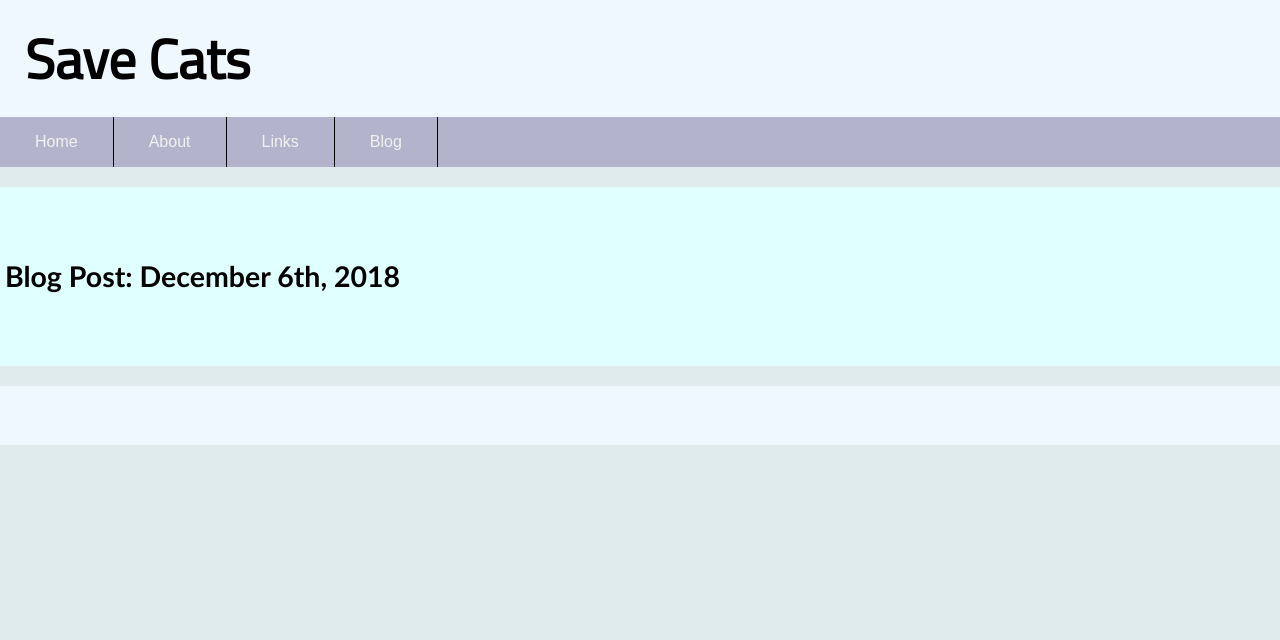
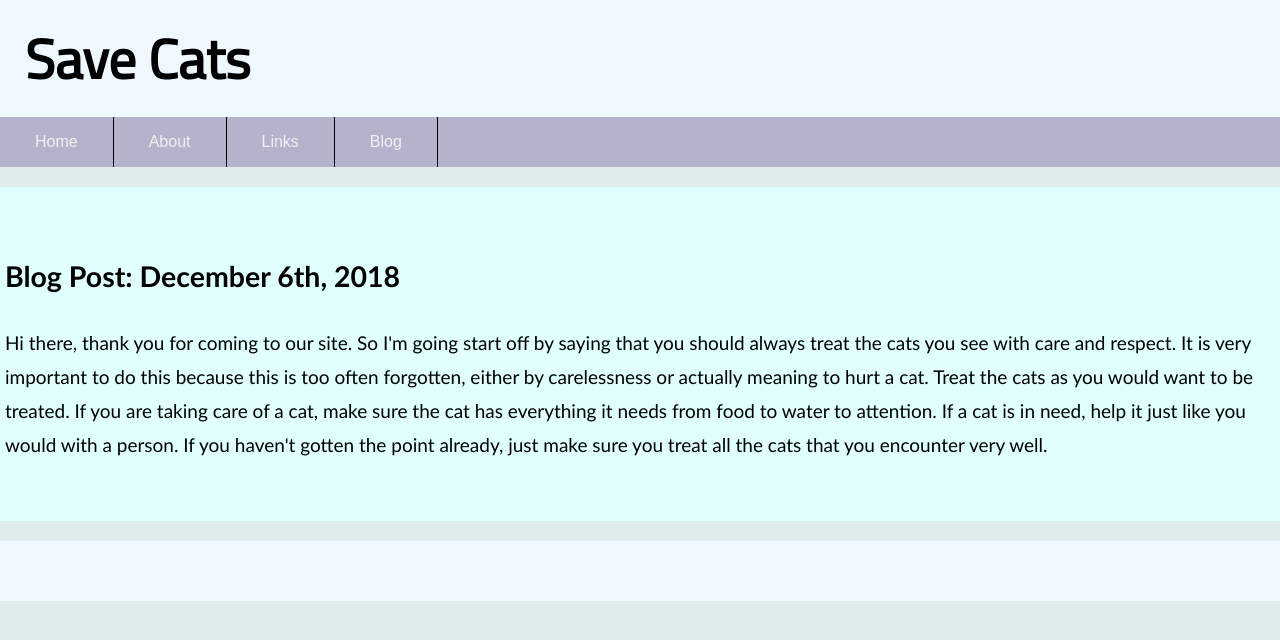
Before and after one commit to Jewel494/Jewel494.github.io, a Jekyll site: the page indexthree.html, which Jekyll copies as it is, in a window 1280 px wide. Shown: the top 640 px of the page. Built offline with Jekyll 4.4.1, drawn with Linux system fonts in a browser that asks for light colours; some web fonts are replaced.

Commit message:
Update indexthree.html

```diff
--- a/indexthree.html
+++ b/indexthree.html
@@ -196,6 +196,12 @@ img {vertical-align: middle;}
    <div class="secondtext">
 <article>
    <h2><strong>Blog Post: December 6th, 2018</strong></h2>
+   <p>Hi there, thank you for coming to our site. So I'm going start off by saying that you should always treat the cats you
+   see with care and respect. It is very important to do this because this is too often forgotten, either by carelessness
+   or actually meaning to hurt a cat. Treat the cats as you would want to be treated. If you are taking care of a cat, make
+   sure the cat has everything it needs from food to water to attention. If a cat is in need, help it just like you would
+   with a person. If you haven't gotten the point already, just make sure you treat all the cats that you encounter very well.
+   </p>
 </article>
    </div>
    </div>
```
